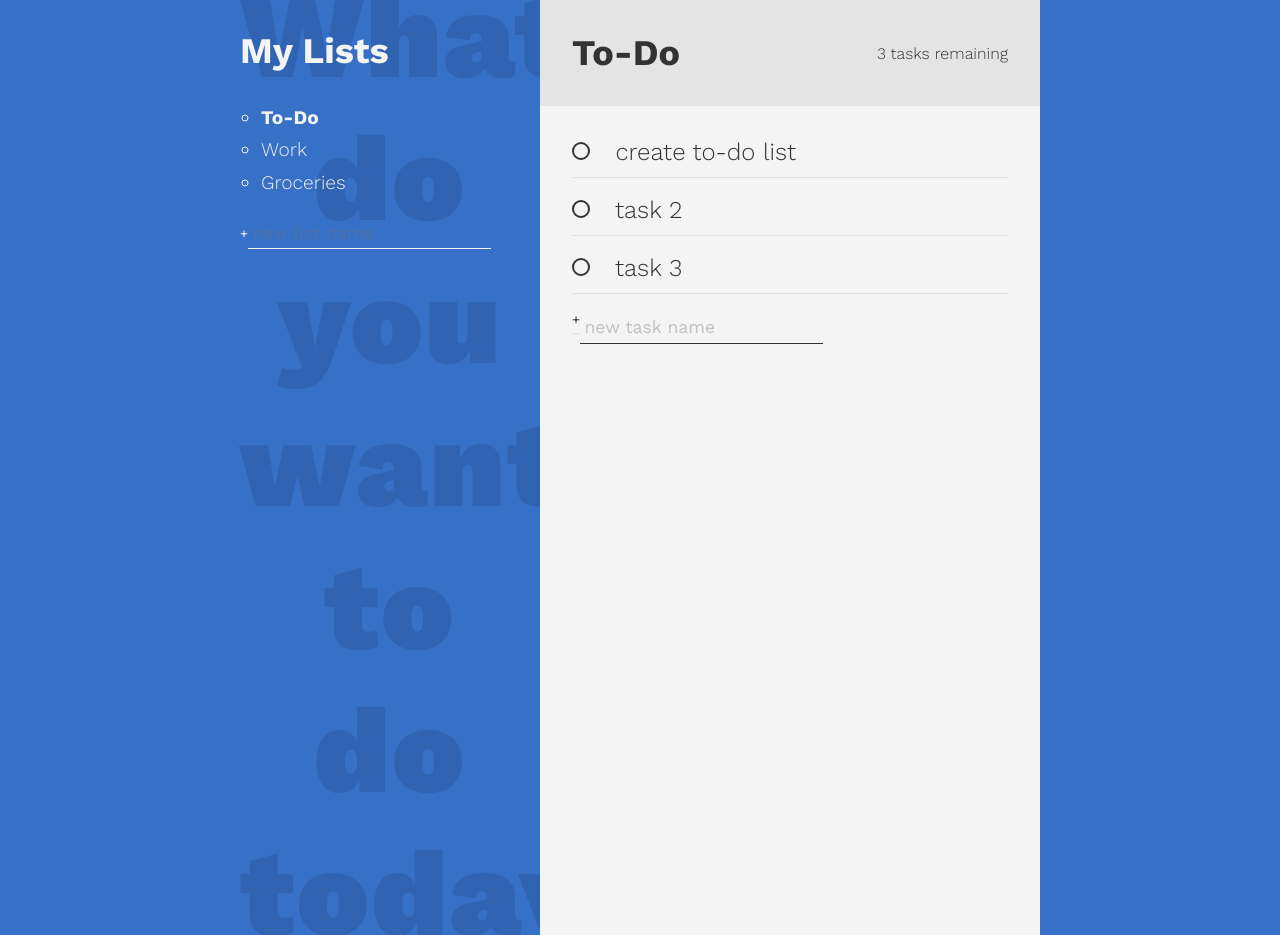
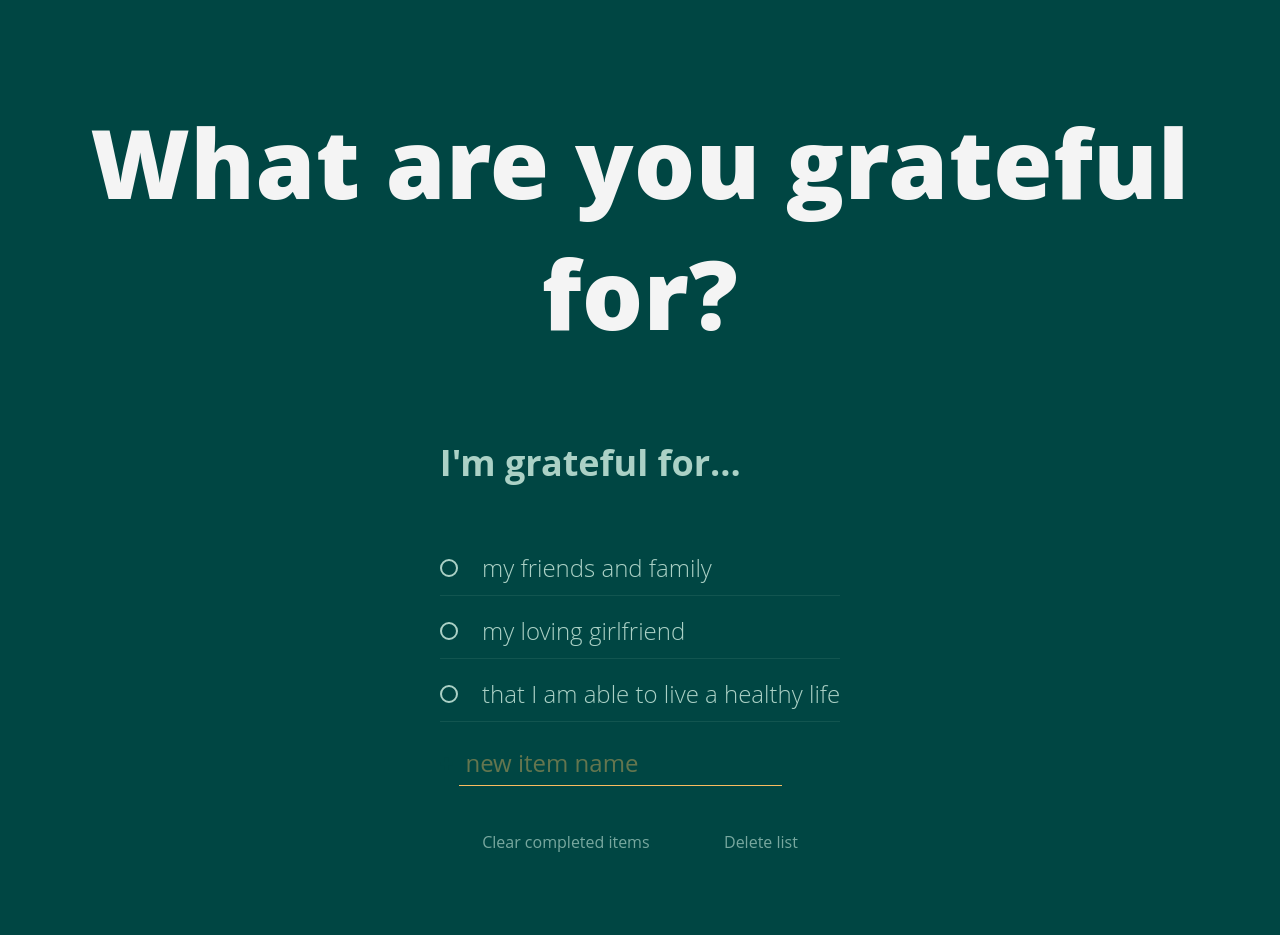
Before and after one commit to joshuaramat/crud-todo, a plain HTML site: page index.html in a window 1280 px wide. Shown: the top 935 px of the page. After the commit the page ends 853 px from the top, so only its background shows below. Drawn offline with nearby package versions, Linux system fonts and the light colour scheme.

Commit message:
pivoting from todo list to gratitude list updated HTML and CSS to reflect changes

```diff
--- a/css/main.css
+++ b/css/main.css
@@ -1,8 +1,10 @@
 :root {
-  --clr-primary: rgb(54, 112, 199);
-  --clr-light: #f4f4f4;
-  --clr-dark: #333;
-  --clr-warning: rgb(99, 36, 36);
+  --clr-primary: #004643;
+  --clr-secondary: #abd1c6;
+  --clr-headline: #f4f4f4;
+  --clr-dark: #001e1d;
+  --clr-button: #f9bc60;
+  --clr-warning: #e16162;
 }
 
 *,
@@ -14,32 +16,32 @@
 
 body {
   margin: 0;
-  font-family: "Work Sans", sans-serif;
+  font-family: "Open Sans", sans-serif;
   font-weight: 300;
   font-size: 1.5rem;
   background-color: var(--clr-primary);
   color: var(--clr-light);
   display: grid;
   grid:
-    "header header header header" auto
-    "...... lists  active ......" auto/1fr minmax(100px, 300px) minmax(250px, 500px) 1fr;
+    "header header header" auto
+    "...... active ......" auto;
 }
 
 .title {
   grid-area: header;
   text-align: center;
-  font-size: calc(7vw + 2rem);
+  font-size: calc(5vw + 2rem);
   font-weight: 900;
-  color: rgba(0, 0, 0, 0.1);
-  letter-spacing: 2px;
-  margin: -0.3em 0 0.5em;
+  color: var(--clr-headline);
+  letter-spacing: 0.5px;
+  margin: 1em 0 0.5em;
 }
 
-.all-tasks {
+.all-items {
   grid-area: lists;
 }
 
-.task-list {
+.item-list {
   font-size: 1.2rem;
   line-height: 1.7;
   list-style: circle;
@@ -90,7 +92,7 @@ form {
 .new {
   background: transparent;
   border: 0;
-  color: inherit;
+  color: var(--clr-button);
   border-bottom: 1px solid currentColor;
   font-size: inherit;
   outline: none;
@@ -101,18 +103,22 @@ form {
 
 .new::-webkit-input-placeholder {
   opacity: 0.4;
+  color: var(--clr-button);
 }
 
 .new:-ms-input-placeholder {
   opacity: 0.4;
+  color: var(--clr-button);
 }
 
 .new::-ms-input-placeholder {
   opacity: 0.4;
+  color: var(--clr-button);
 }
 
 .new::placeholder {
   opacity: 0.4;
+  color: var(--clr-button);
 }
 
 .new:focus {
@@ -121,25 +127,29 @@ form {
 
 .new:focus::-webkit-input-placeholder {
   opacity: 0.15;
+  color: var(--clr-button);
 }
 
 .new:focus:-ms-input-placeholder {
   opacity: 0.15;
+  color: var(--clr-button);
 }
 
 .new:focus::-ms-input-placeholder {
   opacity: 0.15;
+  color: var(--clr-button);
 }
 
 .new:focus::placeholder {
   opacity: 0.15;
+  color: var(--clr-button);
 }
 
 .new.list {
   font-size: 1.1rem;
 }
 
-.new.task {
+.new.item {
   margin-bottom: 0;
 }
 
@@ -147,16 +157,15 @@ form {
   font-weight: 700;
 }
 
-.todo-list {
+.gratitude-list {
   --spacer: 2rem;
   grid-area: active;
-  background: var(--clr-light);
-  color: var(--clr-dark);
+  color: #abd1c6;
 }
 
-.todo-header {
+.gratitude-header {
   padding: var(--spacer);
-  background: #e4e4e4;
+  color: var(--clr-secondary);
   display: flex;
   align-items: center;
   justify-content: space-between;
@@ -166,17 +175,17 @@ form {
   margin: 0 1em 0 0;
 }
 
-.task-count {
+.item-count {
   margin: 0;
   font-size: 1rem;
 }
 
-.todo-body {
+.gratitude-body {
   padding: var(--spacer);
   position: relative;
 }
 
-.new-task-creator .create {
+.new-item-creator .create {
   color: var(--clr-primary);
 }
 
@@ -185,25 +194,25 @@ form {
   position: absolute;
 }
 
-.task label {
+.item label {
   display: flex-inline;
   align-items: center;
   position: relative;
 }
 
-.task {
+.item {
   position: relative;
   margin-bottom: 1.25em;
 }
 
-.task::after {
+.item::after {
   content: "";
   position: absolute;
   right: 0;
   left: 0;
   bottom: -0.5em;
   height: 1px;
-  background: currentColor;
+  background: var(--clr-secondary);
   opacity: 0.1;
 }
 
@@ -223,16 +232,16 @@ form {
   transition: transform 300ms ease-in-out, -webkit-transform 300ms ease-in-out;
 }
 
-.task:hover .custom-checkbox,
+.item:hover .custom-checkbox,
 [type="checkbox"]:focus + label .custom-checkbox {
   -webkit-transform: scale(1.2);
           transform: scale(1.2);
-  color: var(--clr-primary);
+  color: var(--clr-button);
 }
 
 [type="checkbox"]:checked + label .custom-checkbox {
-  background: var(--clr-primary);
-  border-color: var(--clr-primary);
+  background: var(--clr-secondary);
+  border-color: var(--clr-secondary);
   box-shadow: inset 0 0 0px 2px white;
 }
 
@@ -240,7 +249,7 @@ form {
   opacity: 0.5;
 }
 
-.task label::after {
+.item label::after {
   content: "";
   position: absolute;
   left: 0;
--- a/index.html
+++ b/index.html
@@ -1,95 +1,84 @@
 <!DOCTYPE html>
 <html lang="en">
   <head>
-  <meta charset="UTF-8">
-  <meta http-equiv="X-UA-Compatible" content="IE=edge">
-  <meta name="viewport" content="width=device-width, initial-scale=1.0">
-  <title>to-do list</title>
+    <meta charset="UTF-8" />
+    <meta name="viewport" content="width=device-width, initial-scale=1.0" />
+    <meta http-equiv="X-UA-Compatible" content="ie=edge" />
+    <title>GratiList</title>
     <link
       href="https://fonts.googleapis.com/css?family=Work+Sans:300,400,700,900&display=swap"
       rel="stylesheet"
     />
     <link rel="stylesheet" href="css/main.css" />
   </head>
+
   <body>
-  <h1 class="all-tasks title">What do you want to do today?</h1>
+    <h1 class="title">What are you grateful for?</h1>
 
-  <div class="all-tasks">
-    <h2 class="task-list-title">My Lists</h2>
-    <ul class="task-list">
-      <li class="active-list">To-Do</li>
-      <li>Work</li>
-      <li>Groceries</li>
-    </ul>
+    <div class="gratitude-list">
+      <div class="gratitude-header">
+        <h2 class="list-title">I'm grateful for...</h2>
+      </div>
 
+      <div class="gratitude-body">
+        <div class="items">
+          <div class="item">
+            <input
+              type="checkbox"
+              id="item-1"
+            />
+            <label for="item-1">
+              <span class="custom-checkbox"></span>
+              my friends and family
+            </label>
+          </div>
+          <!-- /item-1 -->
+
+          <div class="item">
+              <input
+                type="checkbox"
+                id="item-2"
+              />
+              <label for="item-2">
+                <span class="custom-checkbox"></span>
+                my loving girlfriend
+              </label>
+            </div>
+            <!-- /item-2 -->
+
+            <div class="item">
+                <input
+                  type="checkbox"
+                  id="item-3"
+                />
+                <label for="item-3">
+                  <span class="custom-checkbox"></span>
+                  that I am able to live a healthy life
+                </label>
+              </div>
+              <!-- /item-3 -->
+        </div>
+
+        <div class="new-item-creator">
             <form action="">
                 <input
                   type="text"
-        class="new list"
-        placeholder="new list name"
-        aria-label="new list name"
+                  class="new item"
+                  placeholder="new item name"
+                  aria-label="new item name"
                 />
-      <button class="btn list" aria-label="create new list">+</button>
+                <button class="btn create" aria-label="create new item">+</button>
               </form>
         </div>
-  <div class="todo-list">
-    <div class="todo-header">
-      <h2 class="list-title">To-Do</h2>
-      <p class="task-count">3 tasks remaining</p>
 
-    </div>
-    <div class="todo-body">
-      <div class="tasks">
-        <div class="task">
-          <input
-            type="checkbox"
-            id="task-1"
-          />
-          <label for="task-1">
-            <span class="custom-checkbox"></span>
-            create to-do list
-          </label>
-        </div>
-
-        <div class="task">
-          <input
-            type="checkbox"
-            id="task-2"
-          />
-          <label for="task-2">
-            <span class="custom-checkbox"></span>
-            task 2
-          </label>
-        </div>
-
-        <div class="task">
-          <input
-            type="checkbox"
-            id="task-3"
-          />
-          <label for="task-3">
-            <span class="custom-checkbox"></span>
-            task 3
-          </label>
-        </div>
-      </div>
-      <div class="new-task-creator">
-        <form action="">
-          <input
-            type="text"
-            class="new list"
-            placeholder="new task name"
-            aria-label="new task name"
-          />
-          <button class="btn task" aria-label="create new task">+</button>
-        </form>
-      </div>
         <div class="delete-stuff">
-        <button class="btn delte">Clear Completed Tasks</button>
-        <button class="btn delete">Delete List</button>
+          <button class="btn delete">Clear completed items</button>
+          <button class="btn delete">Delete list</button>
         </div>
       </div>
     </div>
 
+
+    </div>
   </body>
 </html>
```
Lines whose indentation alone changed are shown as unchanged.
